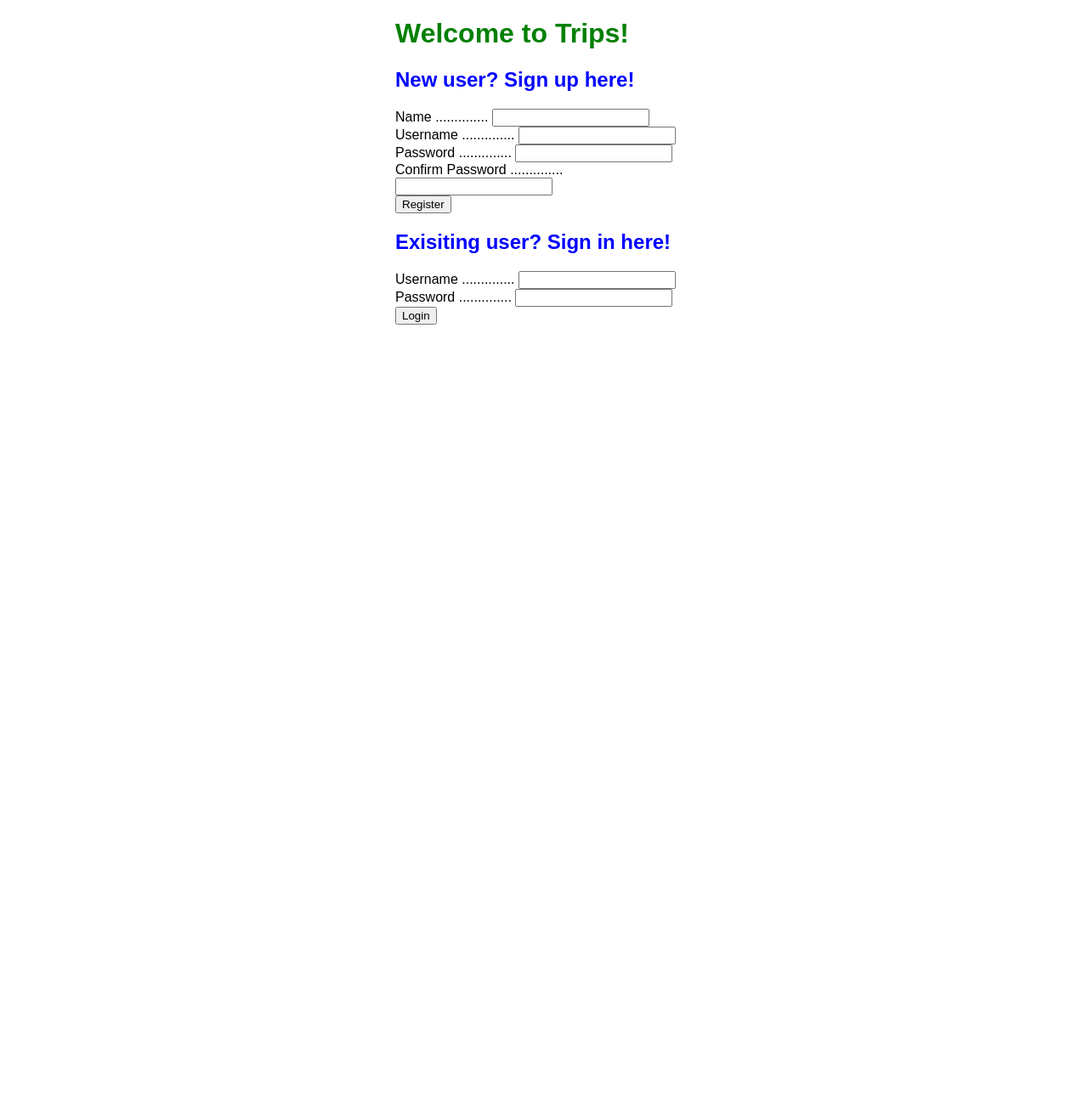
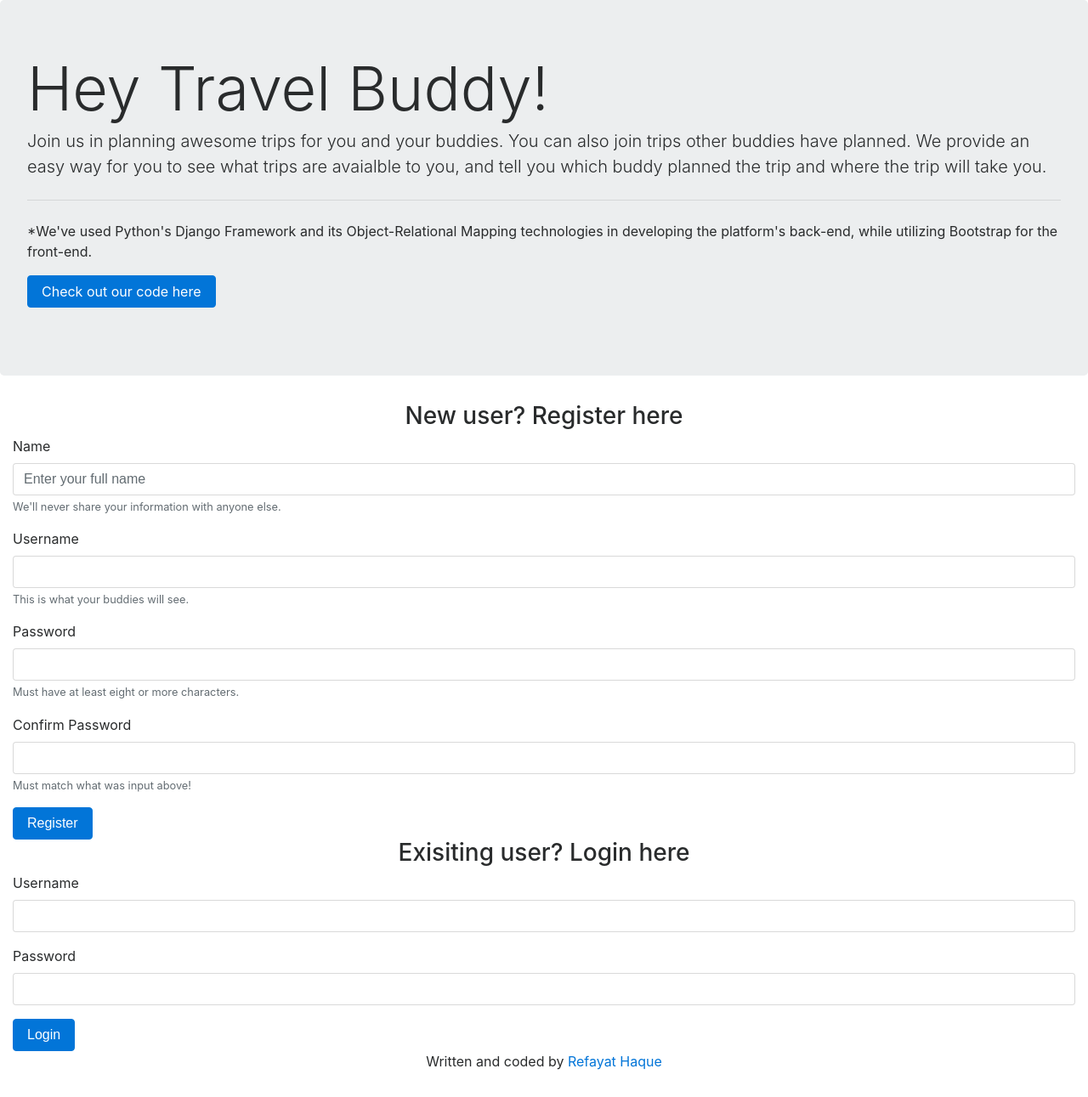
Before and after one commit to refayathaque/PythonBeltDeployment, a Django app: page / in a window 1280 px wide. Shown: the whole page at 85% size. Before the commit the page ends 382 px from the top, so only its background shows below. Run offline with Django 3.2, Linux system fonts and the light colour scheme; parts of the project's set-up code (start-up, migrations or seed data) failed here and were passed over; some libraries are stand-ins or nearby versions.

Commit message:
Updated app1 LoginRegistration page with Bootstrap

```diff
--- a/apps/app1/templates/app1/index.html
+++ b/apps/app1/templates/app1/index.html
@@ -2,65 +2,79 @@
 <html>
   <head>
     <meta charset="utf-8">
-    <title>Main</title>
+    <title>Travel Buddy</title>
+    <link rel="stylesheet" href="https://maxcdn.bootstrapcdn.com/bootstrap/4.0.0-alpha.6/css/bootstrap.min.css" integrity="sha384-rwoIResjU2yc3z8GV/NPeZWAv56rSmLldC3R/AZzGRnGxQQKnKkoFVhFQhNUwEyJ" crossorigin="anonymous">
+    <script src="https://maxcdn.bootstrapcdn.com/bootstrap/4.0.0-alpha.6/js/bootstrap.min.js" integrity="sha384-vBWWzlZJ8ea9aCX4pEW3rVHjgjt7zpkNpZk+02D9phzyeVkE+jo0ieGizqPLForn" crossorigin="anonymous"></script>
   </head>
-  <style media="screen">
-    body {
-      margin-right: auto;
-      margin-left: auto;
-      margin-top: 10px;
-      width: 350px;
-      text-align: left;
-      font-family: sans-serif;
-    }
-    h2 {
-      color: blue;
-    }
-    h3 {
-      color: red;
-    }
-    form {
-      color: black;
-    }
-    h1 {
-      color: green;
-    }
-  </style>
   <body>
 
-    <h1>Welcome to Trips!</h1>
+    <div class="jumbotron">
+        <h1 class="display-3">Hey Travel Buddy!</h1>
+            <p class="lead">Join us in planning awesome trips for you and your buddies. You can also join trips other buddies have planned. We provide an easy way for you to see what trips are avaialble to you, and tell you which buddy planned the trip and where the trip will take you.</p>
+        <hr class="my-4">
+            <p>*We've used Python's Django Framework and its Object-Relational Mapping technologies in developing the platform's back-end, while utilizing Bootstrap for the front-end.</p>
+            <p class="lead">
+                <a class="btn btn-primary" href="https://github.com/refayathaque/PythonBeltDeployment" role="button">Check out our code here</a>
+            </p>
+    </div>
 
-    <h2>New user? Sign up here!</h2>
+    <h3 class="text-center">New user? Register here</h3>
 
+    <div class="container-fluid">
         <form class="" action="/registration" method="post">
         {% csrf_token %}
-      Name .............. <input type="text" name="name" value="">
-      <br>
-      Username .............. <input type="text" name="username" value="">
-      <br>
-      Password .............. <input type="password" name="password" value="">
-      <br>
-      Confirm Password .............. <input type="password" name="password_confirmation" value="">
-      <br>
-      <input type="submit" name="submit" value="Register">
+            <div class="form-group">
+                <label for="name">Name</label>
+                <input type="text" class="form-control" placeholder="Enter your full name" name="name" value="">
+                <small class="form-text text-muted">We'll never share your information with anyone else.</small>
+            </div>
+            <div class="form-group">
+                <label for="username">Username</label>
+                <input type="text" class="form-control" placeholder="" name="username" value="">
+                <small class="form-text text-muted">This is what your buddies will see.</small>
+            </div>
+            <div class="form-group">
+                <label for="password">Password</label>
+                <input type="password" class="form-control" placeholder="" name="password" value="">
+                <small class="form-text text-muted">Must have at least eight or more characters.</small>
+            </div>
+            <div class="form-group">
+                <label for="password_confirmation">Confirm Password</label>
+                <input type="password" class="form-control" placeholder="" name="password_confirmation" value="">
+                <small class="form-text text-muted">Must match what was input above!</small>
+            </div>
+            <button type="submit" name="submit" class="btn btn-primary">Register</button>
         </form>
+    </div>
 
+    <div class="container-fluid">
         {% if messages %}
             {% for message in messages %}
-        <h3>{{ message }}</h3>
+                <div class="alert alert-danger" role="alert">
+                    <strong>OH SNAP!</strong> {{ message }}
+                </div>
             {% endfor %}
         {% endif %}
+    </div>
 
-    <h2>Exisiting user? Sign in here!</h2>
+    <h3 class="text-center">Exisiting user? Login here</h3>
 
+    <div class="container-fluid">
         <form class="" action="/login" method="post">
         {% csrf_token %}
-      Username .............. <input type="text" name="username" value="">
-      <br>
-      Password .............. <input type="password" name="password" value="">
-      <br>
-      <input type="submit" name="submit" value="Login">
+        <div class="form-group">
+            <label for="username">Username</label>
+            <input type="text" class="form-control" placeholder="" name="username" value="">
+        </div>
+        <div class="form-group">
+            <label for="password">Password</label>
+            <input type="password" class="form-control" placeholder="" name="password" value="">
+        </div>
+        <button type="submit" name="submit" class="btn btn-primary">Login</button>
         </form>
+    </div>
+
+    <p style="text-align:center; margin-bottom:30px;">Written and coded by <a href="https://refayathaque.github.io/" target="_blank">Refayat Haque</a></p>
 
   </body>
 </html>
```
Lines whose indentation alone changed are shown as unchanged.
